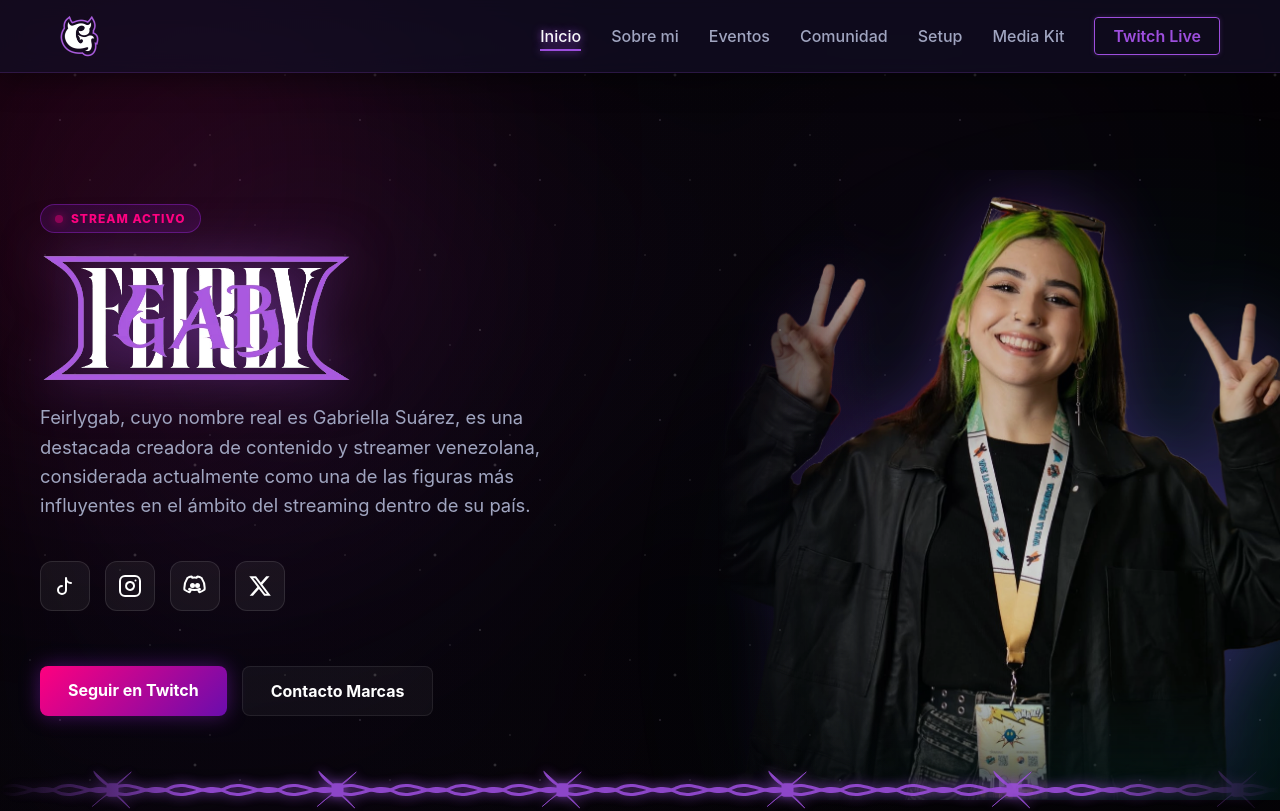
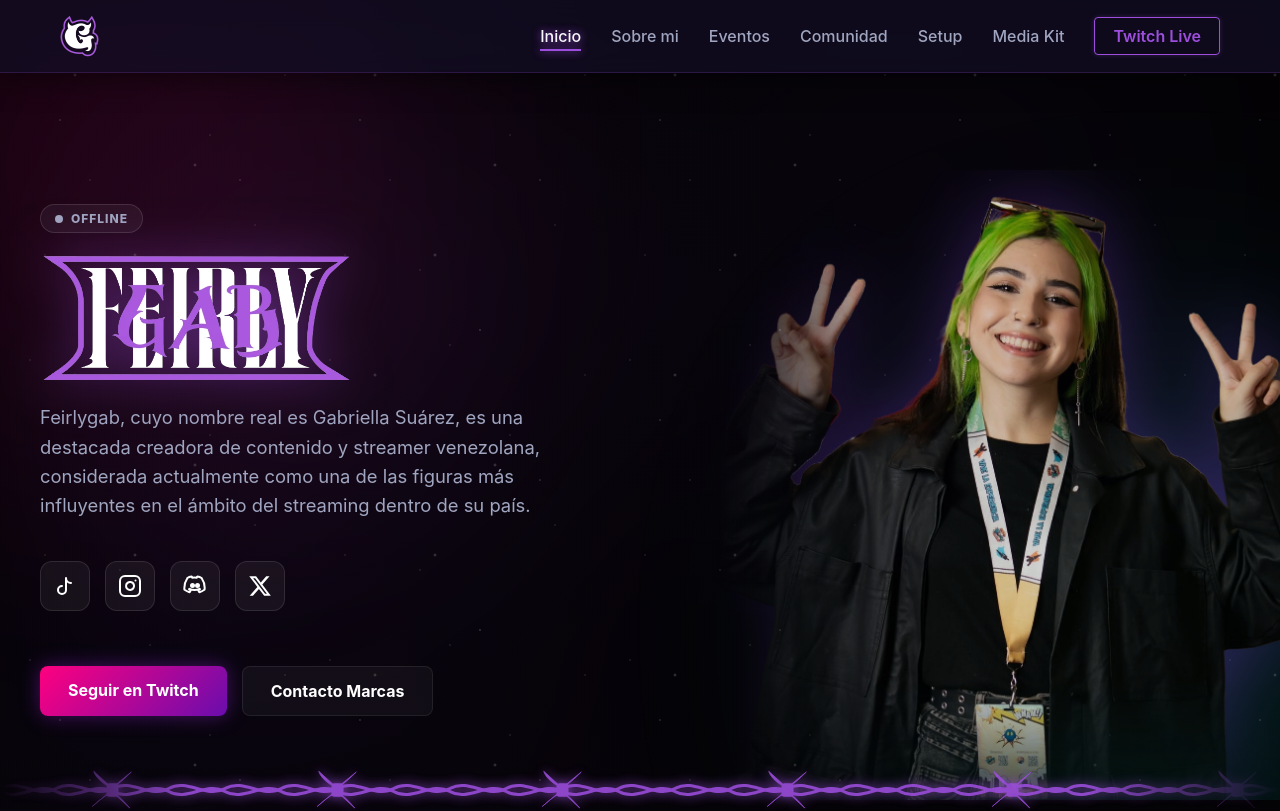
Before and after one commit to carlossgomz/feirlygabproyecto, a React (Vite) app: page / in a window 1280 px wide. Shown: the top 811 px of the page. Built offline with nearby package versions, Linux system fonts and the light colour scheme; no server answers.

Commit message:
ACTUALIZACION

```diff
--- a/src/components/sections/hero.css
+++ b/src/components/sections/hero.css
@@ -58,6 +58,31 @@
     padding: 6px 14px;
     border-radius: 50px;
     width: fit-content;
+    text-decoration: none;
+    transition: transform 0.2s ease, box-shadow 0.2s ease;
+}
+
+.live-badge-container.is-live {
+    cursor: pointer;
+}
+
+.live-badge-container.is-live:hover {
+    transform: translateY(-1px);
+    box-shadow: 0 0 15px rgba(176, 38, 255, 0.3);
+}
+
+.live-badge-container.is-offline {
+    background: rgba(255, 255, 255, 0.05);
+    border: 1px solid rgba(255, 255, 255, 0.12);
+}
+
+.live-badge-container.is-offline .live-dot {
+    background-color: var(--text-muted);
+    box-shadow: none;
+}
+
+.live-badge-container.is-offline .live-text {
+    color: var(--text-muted);
 }
 
 .live-dot {
--- a/src/components/sections/hero.jsx
+++ b/src/components/sections/hero.jsx
@@ -1,10 +1,42 @@
-import React from 'react';
+import React, { useState, useEffect } from 'react';
 import './hero.css';
 import gabImage from '../../assets/buena2.png';
 import gabWordmark from '../../assets/logo-wordmark.png';
 import gabLogoHeader from '../../assets/logo2.png';
 
+// Mismo endpoint que ya consume el media kit (misma función serverless
+// /api/twitch-stats.js), así que no hace falta duplicar llamadas a Twitch.
+const STATS_API_URL = '/api/twitch-stats';
+
 export default function Hero() {
+    // Estado en vivo real, leído del mismo endpoint que usa el media kit.
+    const [isLive, setIsLive] = useState(false);
+
+    useEffect(() => {
+        let cancelled = false;
+
+        async function loadLiveStatus() {
+            try {
+                const res = await fetch(STATS_API_URL);
+                if (!res.ok) throw new Error(`Respuesta no válida (${res.status})`);
+                const data = await res.json();
+                if (!cancelled) setIsLive(Boolean(data.isLive));
+            } catch (err) {
+                console.error('No se pudo consultar el estado en vivo de Twitch:', err);
+                // Si falla, dejamos el badge en "offline" en vez de mentir que está en vivo.
+            }
+        }
+
+        loadLiveStatus();
+        // Revisa cada 60s si ya entró (o salió) en vivo
+        const interval = setInterval(loadLiveStatus, 60 * 1000);
+
+        return () => {
+            cancelled = true;
+            clearInterval(interval);
+        };
+    }, []);
+
     // Redes clave optimizadas con iconos SVG integrados directamente
     const quickLinks = [
         {
@@ -68,10 +100,22 @@ export default function Hero() {
 
             <div className="hero-content-wrapper">
                 <div className="hero-profile-info">
-                    <div className="live-badge-container">
-                        <span className="live-dot animate-pulse"></span>
-                        <span className="live-text">STREAM ACTIVO</span>
-                    </div>
+                    {isLive ? (
+                        <a
+                            href="https://twitch.tv/feirlygab"
+                            target="_blank"
+                            rel="noopener noreferrer"
+                            className="live-badge-container is-live"
+                        >
+                            <span className="live-dot animate-pulse"></span>
+                            <span className="live-text">STREAM ACTIVO</span>
+                        </a>
+                    ) : (
+                        <div className="live-badge-container is-offline">
+                            <span className="live-dot"></span>
+                            <span className="live-text">OFFLINE</span>
+                        </div>
+                    )}
 
                     <img src={gabWordmark} alt="FeirlyGab" className="hero-brand-title" />
                     <p className="hero-bio">
```
